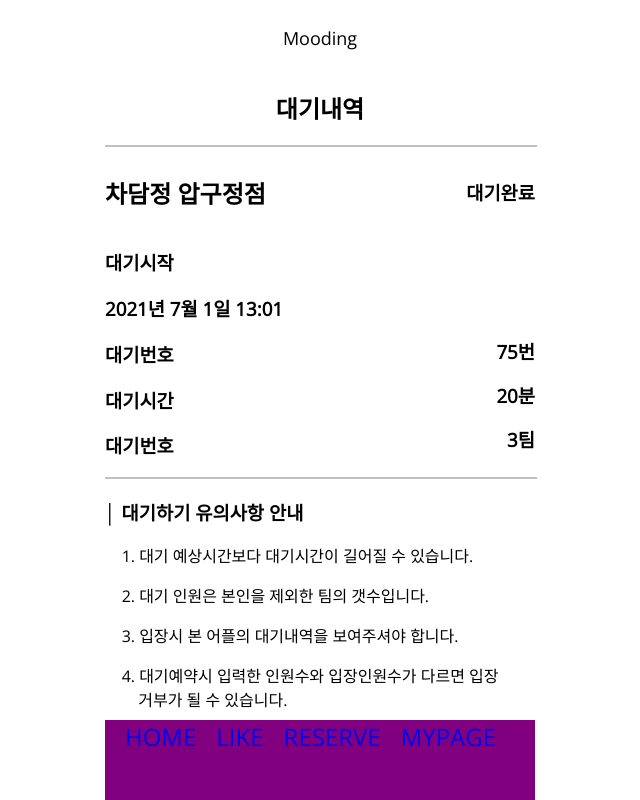
After one commit to LikeLion-Inha-9/likelion_cafe, a Django app: page /booking in a window 1280 px wide. The commit adds this page. Shown: the whole page, without its empty margins (320-960 px from the left). Run offline with Django 3.2, Linux system fonts and the light colour scheme.

Commit message:
집에 가고 싶어요

```diff
--- /dev/null
+++ b/Mooding/mainapp/static/booking.css
@@ -0,0 +1,45 @@
+.two {
+
+    display: inline;
+    float: right;
+    margin-top: 4px;
+
+}
+
+.one {
+
+    display: inline-block;
+
+}
+
+.four {
+
+    display: inline;
+    float: right;
+    margin-top: -65px;
+
+}
+
+.six {
+
+    display: inline;
+    float: right;
+    margin-top: -67px;
+
+}
+
+.eight {
+
+    display: inline;
+    float: right;
+    margin-top: -69px;
+
+}
+
+.ten {
+
+    display: inline;
+    float: right;
+    margin-top: -71px;
+
+}
--- a/Mooding/mainapp/static/style.css
+++ b/Mooding/mainapp/static/style.css
@@ -18,14 +18,12 @@ body {
 
 header .topbar {
   height: 70px;
-  background-color: orange;
   position: relative;
 }
 
 header .topbar span {
   transform: translate(-50%, 0%);
   position: absolute;
-  color: white;
   font-size: 18px;
   bottom: 20px;
   left: 50%;
--- /dev/null
+++ b/Mooding/mainapp/templates/booking.html
@@ -0,0 +1,41 @@
+{% extends 'base.html' %} {% block content %} {% load static %}
+
+<link rel="stylesheet" href="{% static 'booking.css' %}" />
+
+<section class="main">
+  <article>
+    <center><h2>대기내역</h2></center>
+  </article>
+</section>
+
+<hr style="border: 1px solid silver;" width="100%">
+<body>
+    <div class="wrapper">
+        <div class="one"><h2><strong>차담정 압구정점</strong></h2></div>
+        <div class="two"><h3>대기완료</h3></div>
+        <div class="three"><h3>대기시작</h3></div>
+        <div class="6four"><h3>2021년 7월 1일 13:01</h3></div>
+        <div class="five"><h3>대기번호</h3></div>
+        <div class="six"><h3>75번</h3></div>
+        <div class="seven"><h3>대기시간</h3></div>
+        <div class="eight"><h3>20분</h3></div>
+        <div class="nine"><h3>대기번호 </h3></div>
+        <div class="ten"><h3>3팀</h3></div>
+  <hr style="border: 1px solid silver;" width="100%">
+
+      </div>
+
+
+
+
+
+
+    <h3> │ 대기하기 유의사항 안내  </h3>
+    <p>&nbsp;&nbsp;&nbsp;&nbsp;1. 대기 예상시간보다 대기시간이 길어질 수 있습니다.</p>
+    <p>&nbsp;&nbsp;&nbsp;&nbsp;2. 대기 인원은 본인을 제외한 팀의 갯수입니다.</p>
+    <p>&nbsp;&nbsp;&nbsp;&nbsp;3. 입장시 본 어플의 대기내역을 보여주셔야 합니다.</p>
+    <p>&nbsp;&nbsp;&nbsp;&nbsp;4. 대기예약시 입력한 인원수와 입장인원수가 다르면 입장 &nbsp;&nbsp;&nbsp;&nbsp;&nbsp;&nbsp;&nbsp;&nbsp;거부가 될 수 있습니다.</p>
+    <p>&nbsp;&nbsp;&nbsp;&nbsp;5. 메뉴를 미리 고르시면 빠른 식사가 가능합니다.</p>
+</body>
+
+{% endblock %}
--- a/Mooding/mainapp/views.py
+++ b/Mooding/mainapp/views.py
@@ -21,3 +21,6 @@ def coupon(request) :
 
 def information(request) :
     return render(request, 'information.html')
+
+def booking(request) :
+    return render(request, 'booking.html')
--- a/Mooding/mooding/urls.py
+++ b/Mooding/mooding/urls.py
@@ -27,4 +27,5 @@ urlpatterns = [
     path('mypage', mainapp.views.mypage, name = 'mypage'),
     path('coupon', mainapp.views.coupon, name = 'coupon'),
     path('information', mainapp.views.information, name = 'information'),
+    path('booking', mainapp.views.booking, name = 'booking'),
 ]
```
